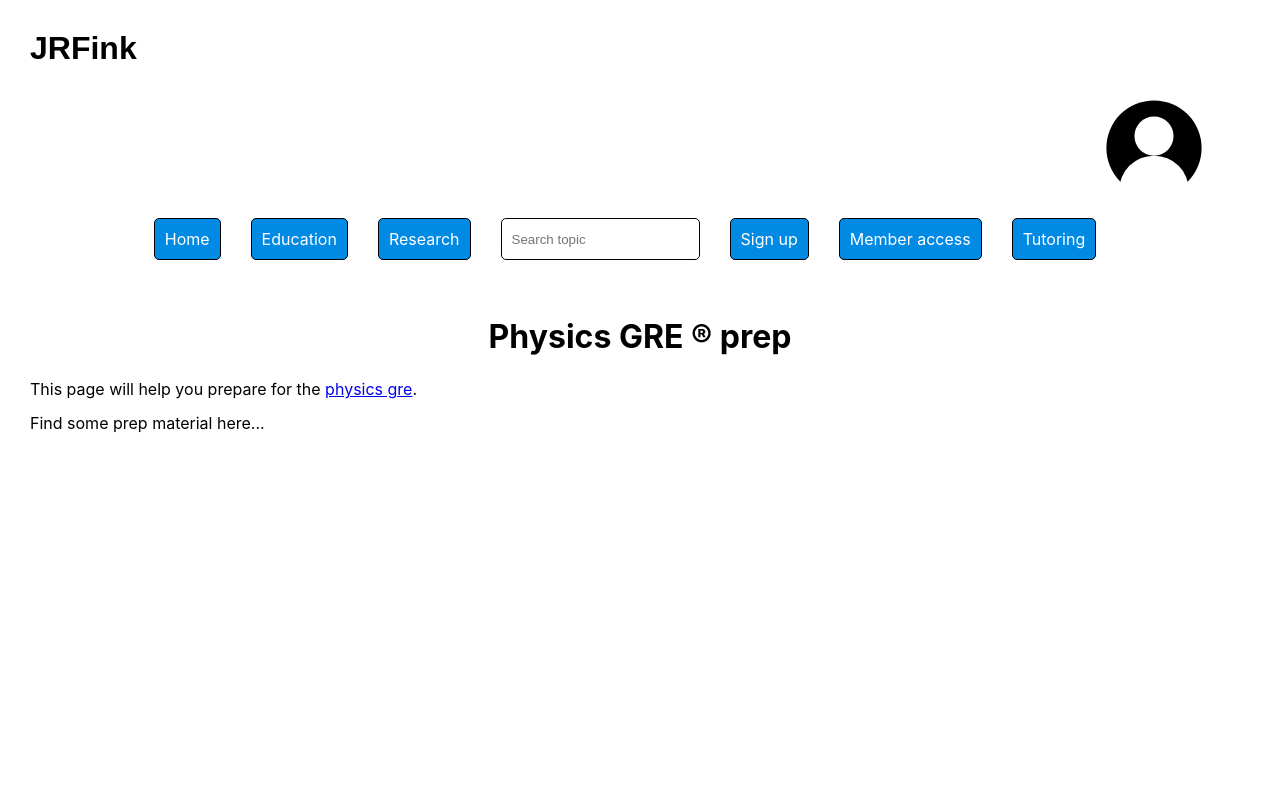
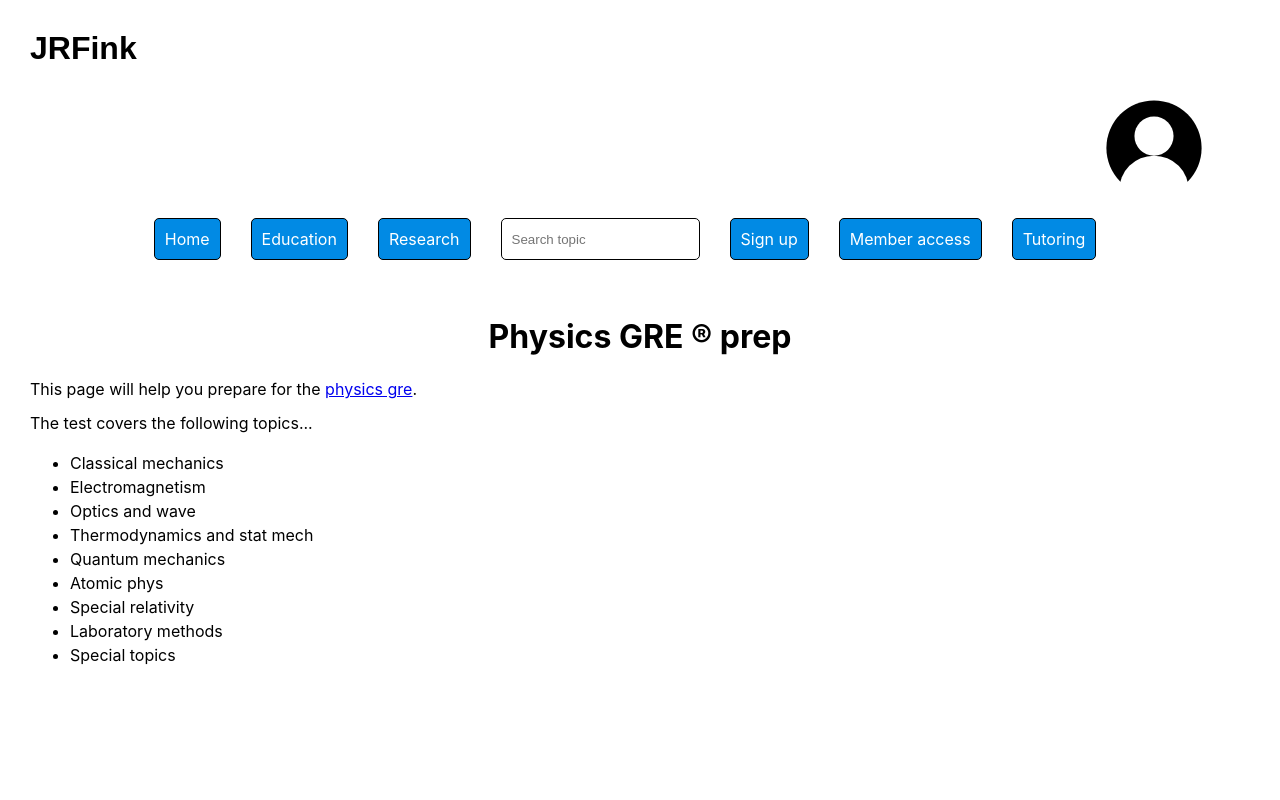
Before and after one commit to JRFink/jrfphyspagesnew, a Next.js app: page /education/pgre in a window 1280 px wide. Shown: the top 800 px of the page. Built offline with nearby package versions, Linux system fonts and the light colour scheme.

Commit message:
Update index.tsx

```diff
--- a/pages/education/pgre/index.tsx
+++ b/pages/education/pgre/index.tsx
@@ -11,7 +11,18 @@ import style from '@/styles/general.module.css';
       This page will help you prepare for the <Link href="/pdf/fact-sheet-physics.pdf">physics gre</Link>.
  </p>
       <p>
-      Find some prep material here...
+      The test covers the following topics...
+<ul>
+  <li>Classical mechanics</li>
+  <li>Electromagnetism</li>
+  <li>Optics and wave</li>
+  <li>Thermodynamics and stat mech</li>
+  <li>Quantum mechanics</li>
+  <li>Atomic phys</li>
+  <li>Special relativity</li>
+  <li>Laboratory methods</li>
+  <li>Special topics</li>
+</ul>
 
       </p>
       </>
```
